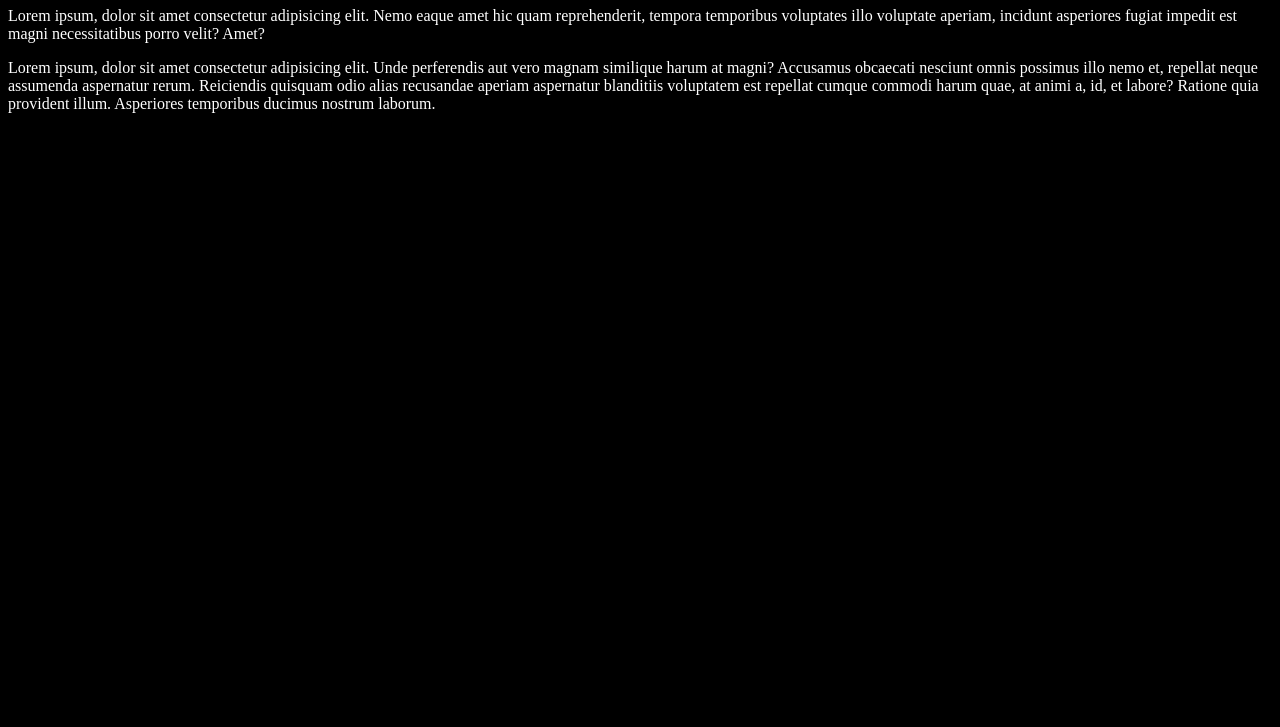
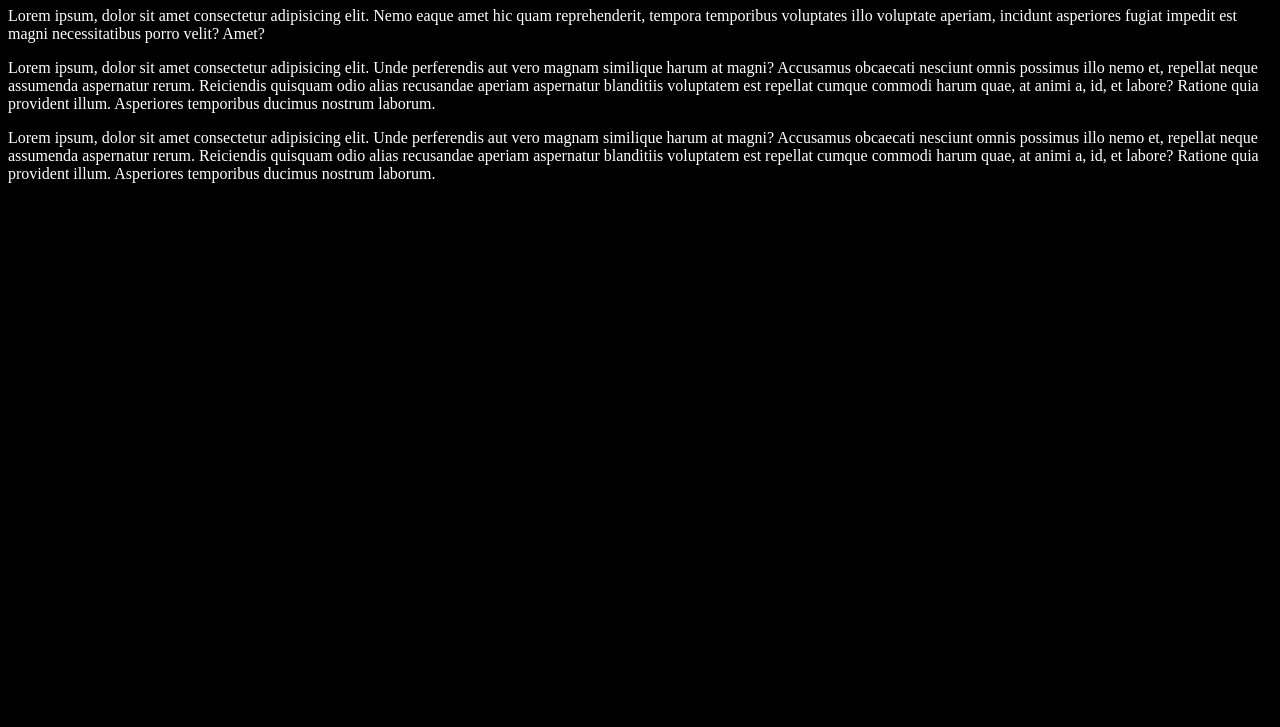
Before and after one commit to codex-demos/deployed-site, a plain HTML site: page index.html in a window 1280 px wide. Shown: the part 73-800 px from the top of the page. Drawn offline with Linux system fonts and the light colour scheme.

Commit message:
add paragraph to index

```diff
--- a/index.html
+++ b/index.html
@@ -22,5 +22,14 @@
       labore? Ratione quia provident illum. Asperiores temporibus ducimus
       nostrum laborum.
     </p>
+        <p>
+      Lorem ipsum, dolor sit amet consectetur adipisicing elit. Unde perferendis
+      aut vero magnam similique harum at magni? Accusamus obcaecati nesciunt
+      omnis possimus illo nemo et, repellat neque assumenda aspernatur rerum.
+      Reiciendis quisquam odio alias recusandae aperiam aspernatur blanditiis
+      voluptatem est repellat cumque commodi harum quae, at animi a, id, et
+      labore? Ratione quia provident illum. Asperiores temporibus ducimus
+      nostrum laborum.
+    </p>
   </body>
 </html>
```
